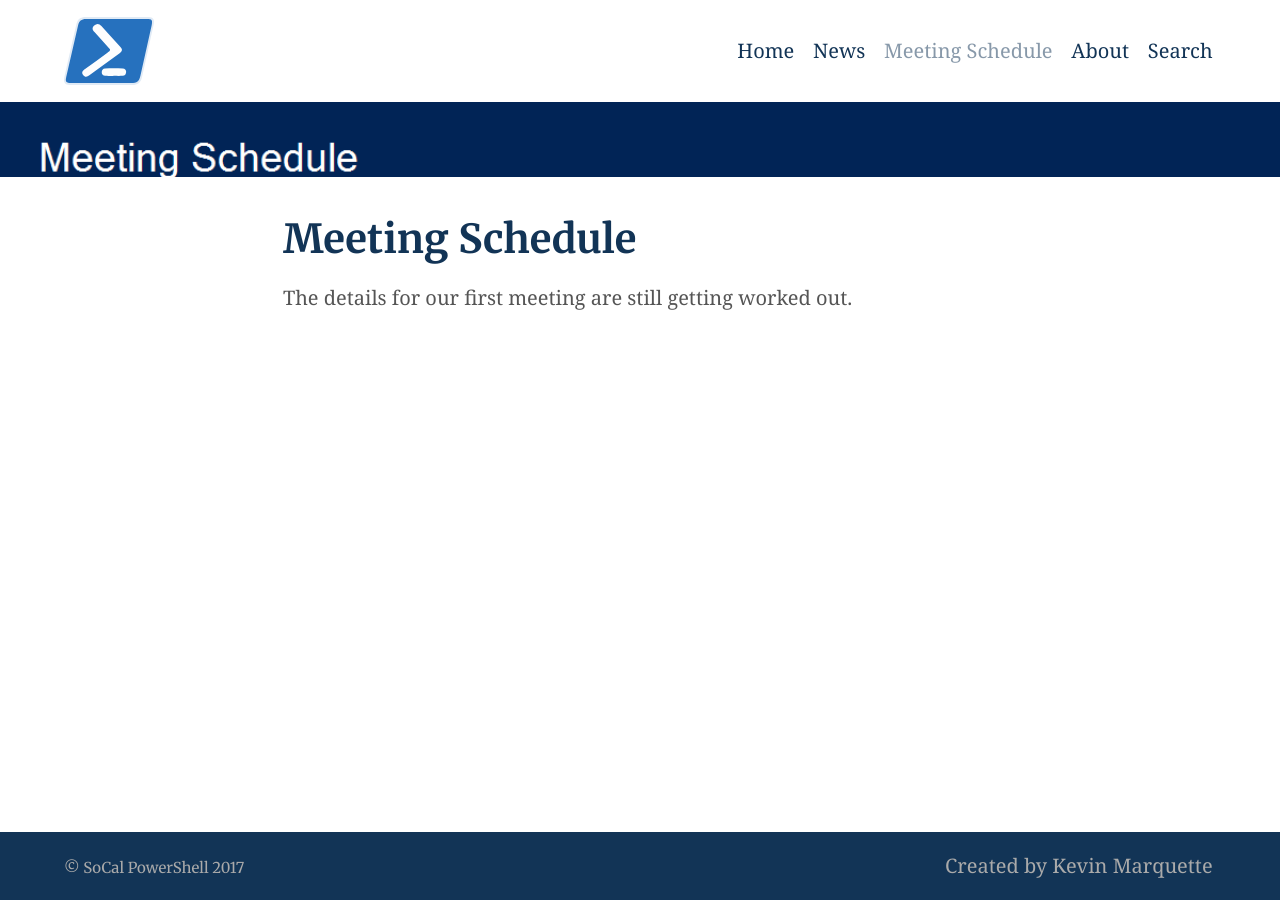
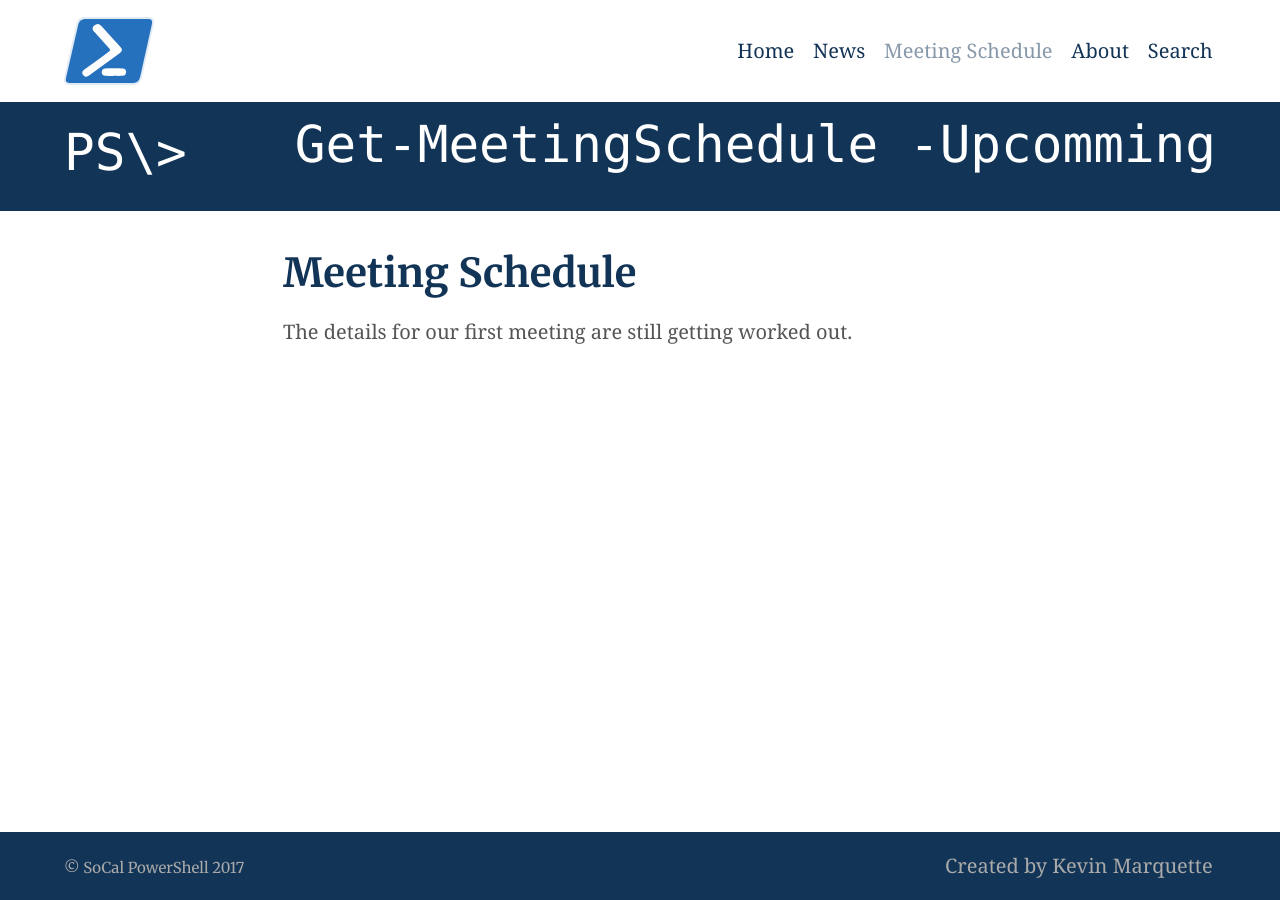
Before and after one commit to SoCalPowerShell/SoCalPowerShell.github.io, a Jekyll site: the page built from schedule.md, in a window 1280 px wide. Built offline with Jekyll 4.4.1, drawn with Linux system fonts in a browser that asks for light colours.

Commit message:
title work

```diff
--- a/_includes/site-feature.html
+++ b/_includes/site-feature.html
@@ -9,7 +9,7 @@
 {% if feature_text or feature_image %}
   <div class="feature"{% if feature_image %} style="background-image: url({{ feature_image }})"{% endif %}>
       <div class="container  typeset">
-        {{ feature_text | markdownify }}
+        PS\> {{ feature_text | markdownify }}
       </div>
   </div>
 {% endif %}
--- a/assets/styles.scss
+++ b/assets/styles.scss
@@ -58,7 +58,6 @@ body {
   .container {
     min-height: 4rem;
     font-family: "Lucida Console", "Lucida Sans Typewriter", monaco, "Bitstream Vera Sans Mono", monospace;
-    font-variant: small-caps;
     font-size: 3rem;
     color: white;
   }
--- a/schedule.md
+++ b/schedule.md
@@ -1,6 +1,6 @@
 ---
 title: Meeting Schedule
-feature_image: "/assets/schedule.png"
+feature_text: Get-MeetingSchedule -Upcomming
 ---
 
 The details for our first meeting are still getting worked out.
```
Also changed, not shown: about.md (+1 -1 lines).
